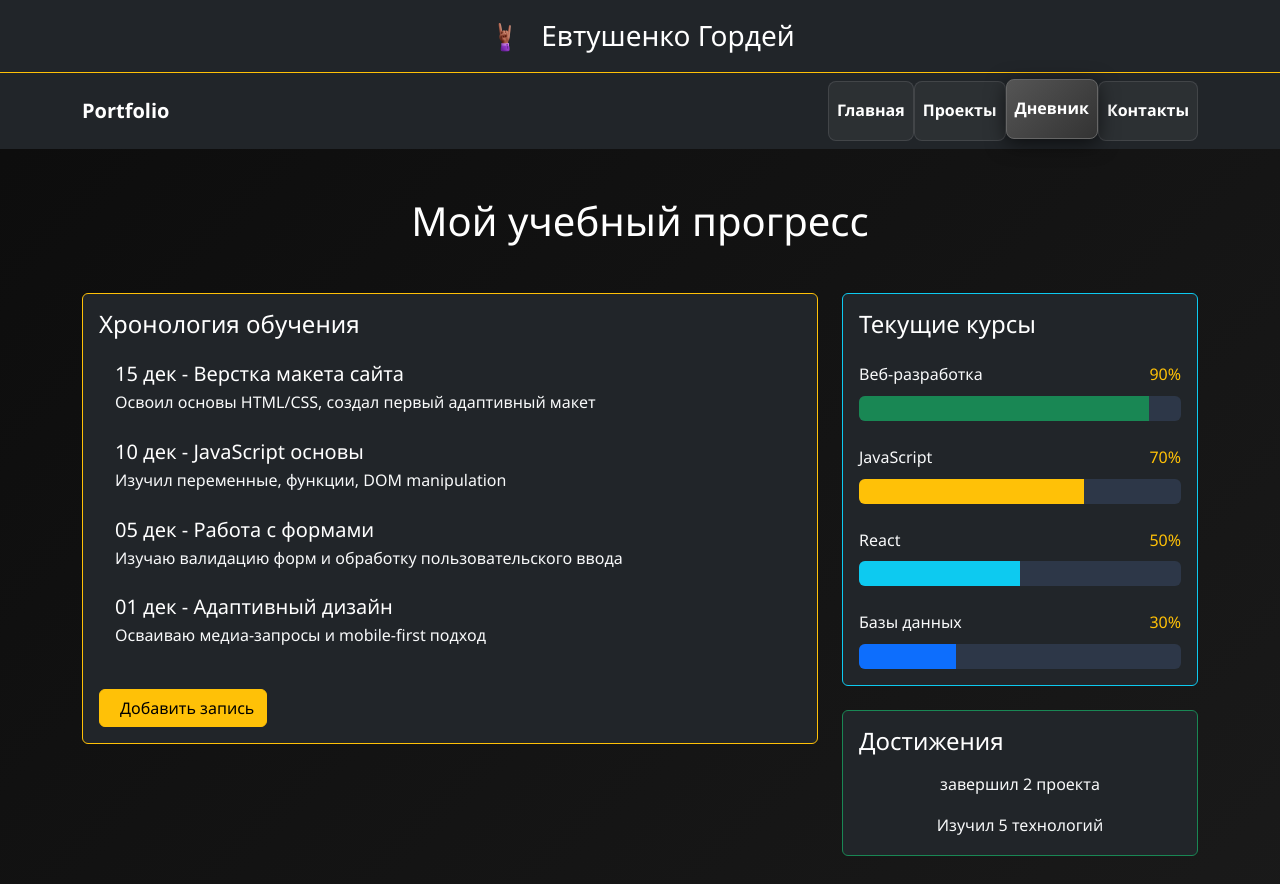
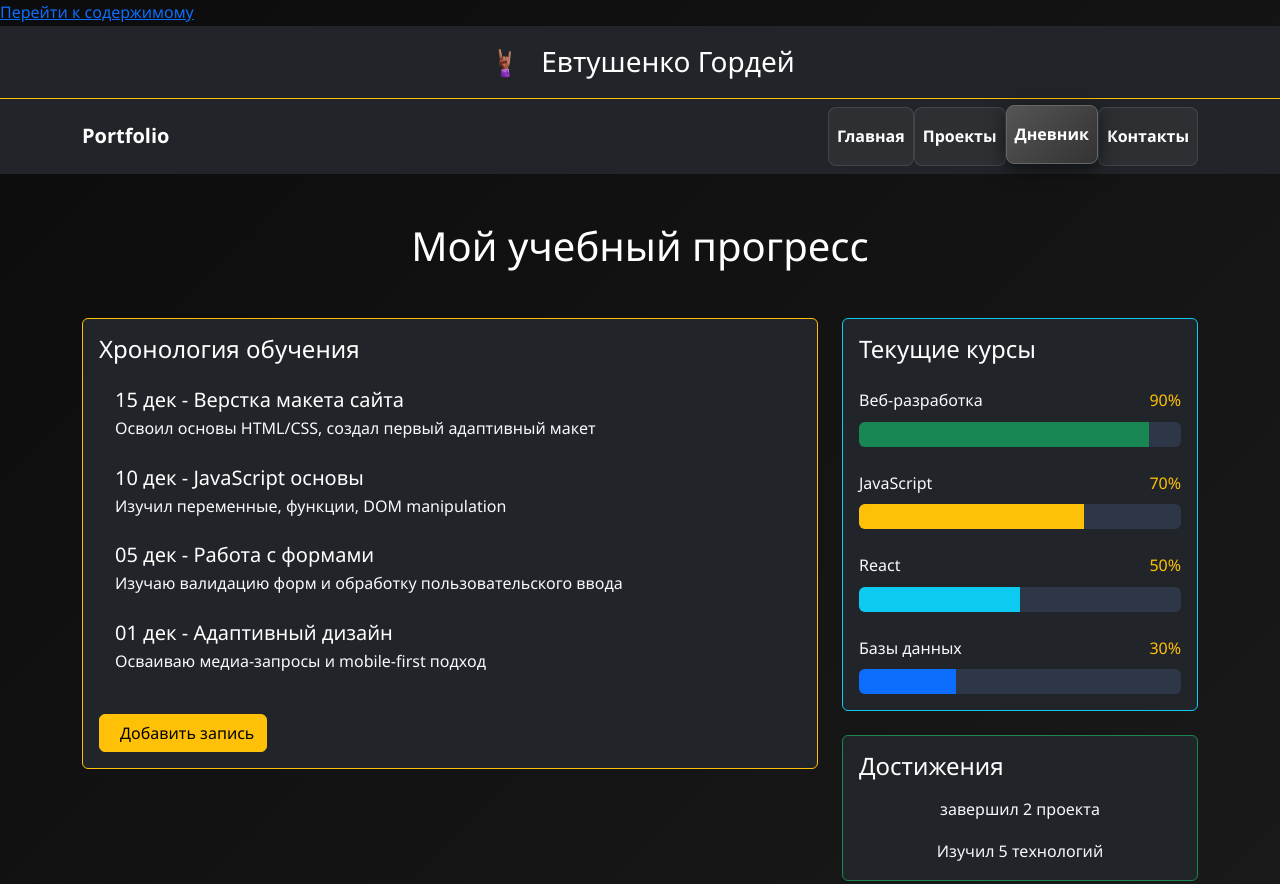
Before and after one commit to Hirako4/frontend-and-backend-practice, a plain HTML site: page pages/diary.html in a window 1280 px wide. Shown: the top 884 px of the page. Drawn offline with nearby package versions, Linux system fonts and the light colour scheme; files that its build step writes are made by us from their sources.

Commit message:
Update diary.html

```diff
--- a/pages/diary.html
+++ b/pages/diary.html
@@ -19,6 +19,7 @@
     </style>
 </head>
 <body class="bg-dark">
+    <a class="skip-link" href="#main-content">Перейти к содержимому</a>
     <header class="bg-dark border-bottom border-warning">
         <div class="container py-3">
             <div class="d-flex align-items-center justify-content-center">
```
